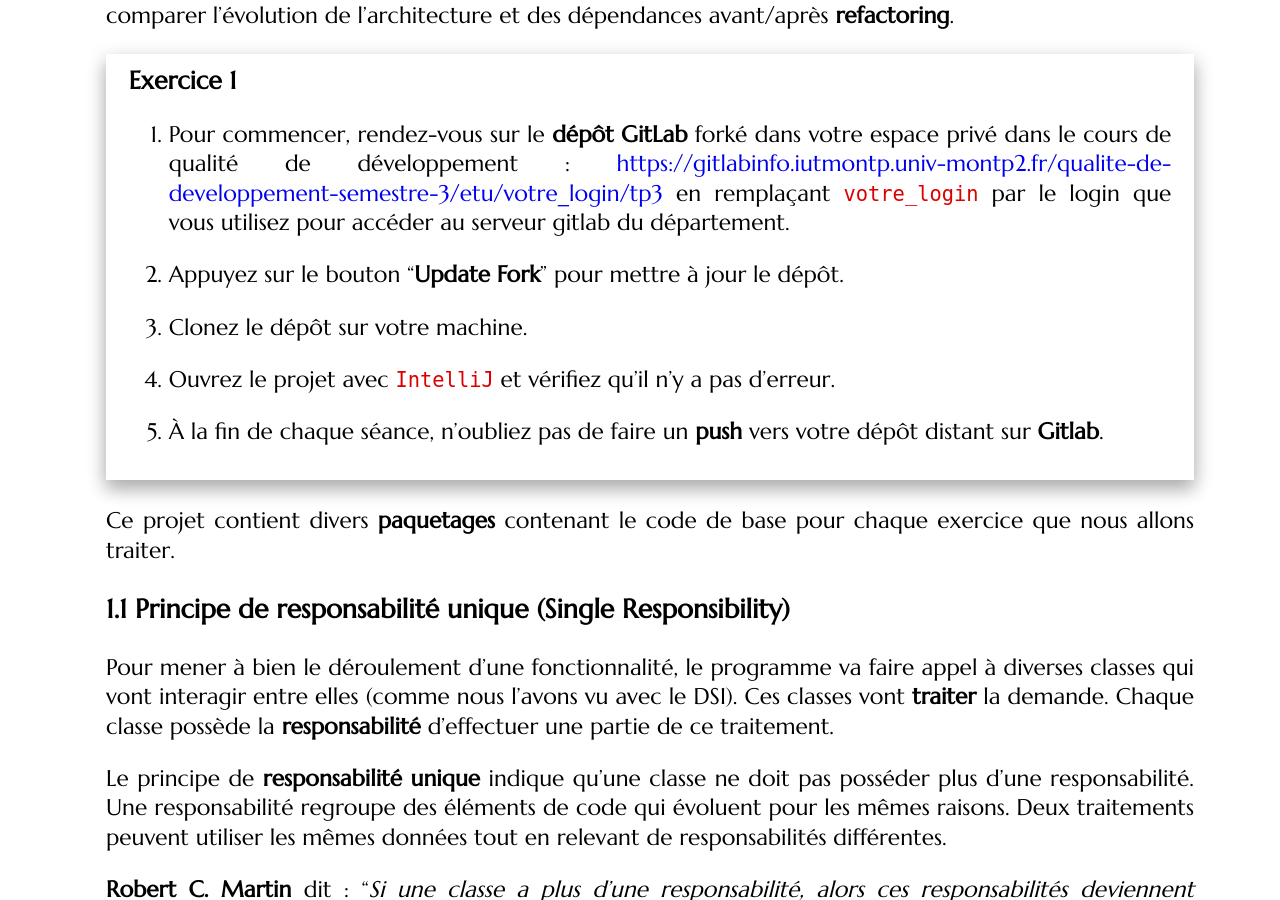
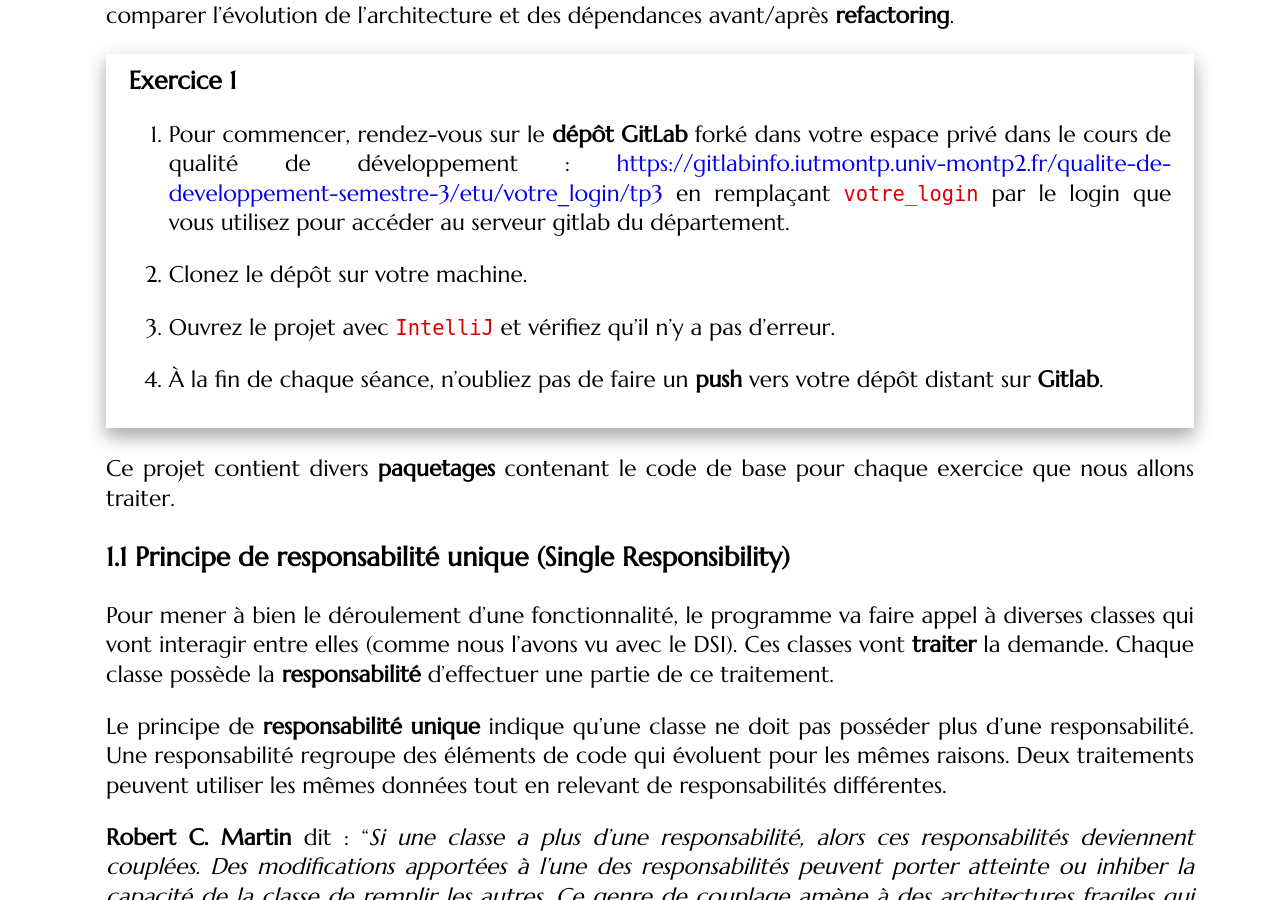
Before and after one commit to mgasquet/R304-QualiteDeveloppement, a Jekyll site: the page built from tutorials/tutorial3.md, in a window 1280 px wide and 900 px high, scrolled down 2839 px. Built offline with Jekyll 4.4.1, drawn with Linux system fonts in a browser that asks for light colours; some web fonts are replaced.

Commit message:
Supression consigne update fork tp3

```diff
--- a/tutorials/tutorial3.md
+++ b/tutorials/tutorial3.md
@@ -60,13 +60,11 @@ Ensuite, nous allons voir comment les principes **SOLID** permettent de traiter
 
 1. Pour commencer, rendez-vous sur le **dépôt GitLab** forké dans votre espace privé dans le cours de qualité de développement : [https://gitlabinfo.iutmontp.univ-montp2.fr/qualite-de-developpement-semestre-3/etu/votre_login/tp3](https://gitlabinfo.iutmontp.univ-montp2.fr/qualite-de-developpement-semestre-3/etu/votre_login/tp3) en remplaçant `votre_login` par le login que vous utilisez pour accéder au serveur gitlab du département.
 
-2. Appuyez sur le bouton "**Update Fork**" pour mettre à jour le dépôt.
-
-3. Clonez le dépôt sur votre machine.
-
-4. Ouvrez le projet avec `IntelliJ` et vérifiez qu'il n'y a pas d'erreur.
-
-5. À la fin de chaque séance, n'oubliez pas de faire un **push** vers votre dépôt distant sur **Gitlab**.
+2. Clonez le dépôt sur votre machine.
+
+3. Ouvrez le projet avec `IntelliJ` et vérifiez qu'il n'y a pas d'erreur.
+
+4. À la fin de chaque séance, n'oubliez pas de faire un **push** vers votre dépôt distant sur **Gitlab**.
 
 </div>
 
```
